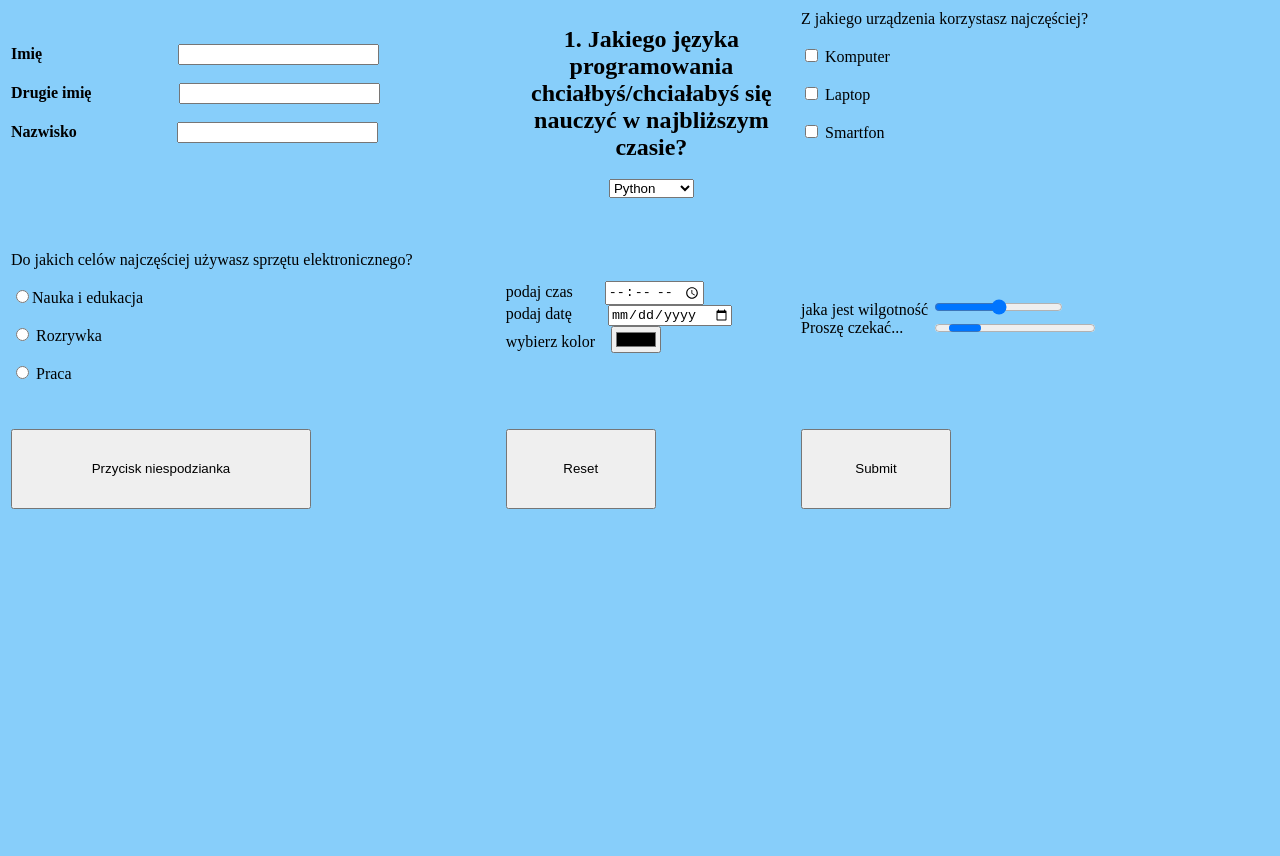
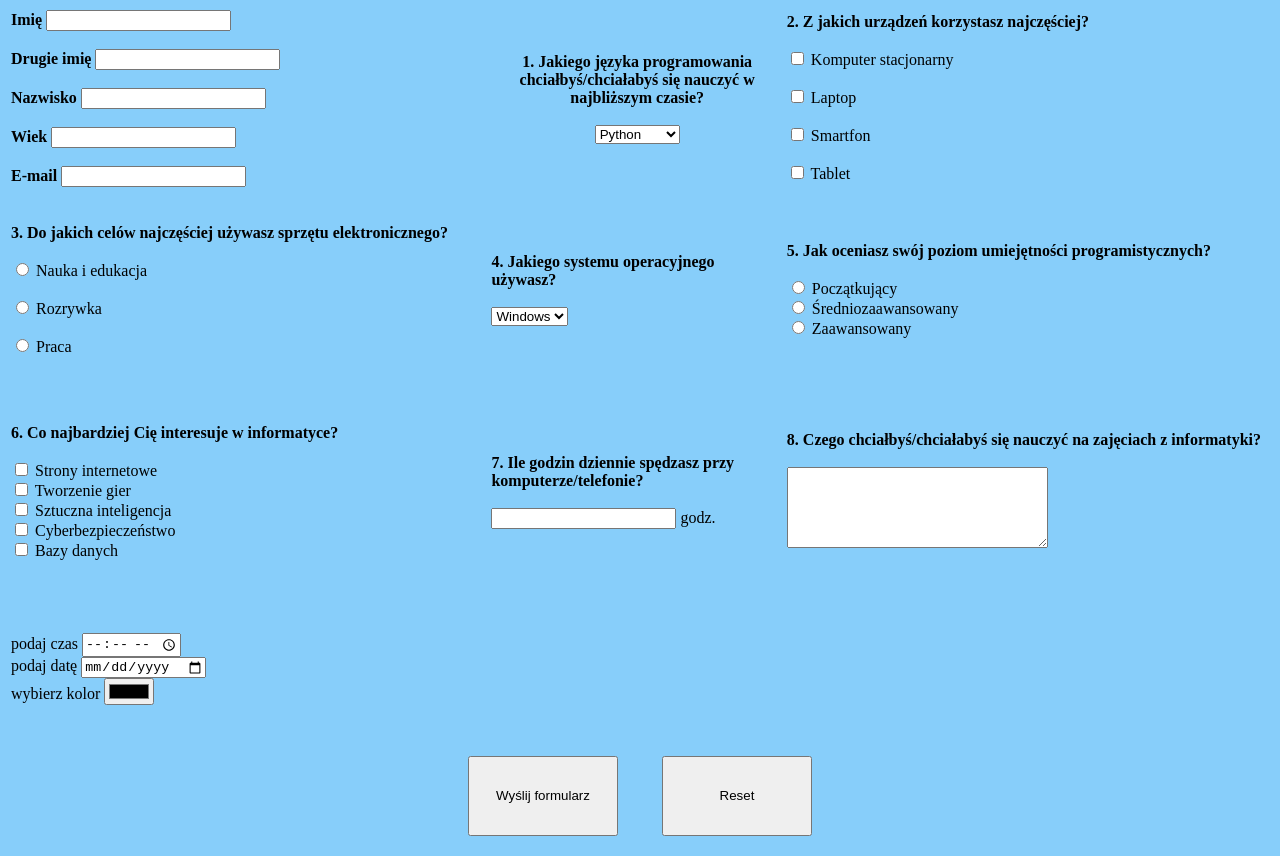
Before and after one commit to barbenk/strona, a plain HTML site: page Formularz_Benkowski_1p1.html in a window 1280 px wide. Shown: the part 73-929 px from the top of the page. Before the commit the page ends 800 px from the top, so only its background shows below. Drawn offline with Linux system fonts and the light colour scheme.

Commit message:
Update Formularz_Benkowski_1p1.html

```diff
--- a/Formularz_Benkowski_1p1.html
+++ b/Formularz_Benkowski_1p1.html
@@ -1,76 +1,104 @@
 <!DOCTYPE html>
 <html lang="pl-PL">
-<html>
 <head>
 <meta charset="utf-8">
-             <title> ZADANIE FORMULARZ      </title>
+<title>ZADANIE FORMULARZ</title>
 </head>
 <body bgcolor="#87CEFA">
-<center><h1> Ankieta informatycza</h1></center>
-<form enctype="text/plain" action="mailto:mkryniew@wp.pl" subject="formularz_dane" method="Post">
-  <TABLE>
- <TR height="100">
-                          <TD width="500">
-                               <b>Imię</b> &nbsp &nbsp &nbsp &nbsp &nbsp &nbsp &nbsp &nbsp &nbsp &nbsp
-&nbsp
-&nbsp &nbsp &nbsp &nbsp &nbsp &nbsp<input name="imie" size="22">
-                               <br><br>
-                               <b>Drugie imię</b>&nbsp &nbsp &nbsp &nbsp &nbsp &nbsp &nbsp
-&nbsp &nbsp &nbsp &nbsp <input name="drugie" size="22">
-                               <br><br>
-                             <b>Nazwisko </b> &nbsp &nbsp &nbsp &nbsp &nbsp &nbsp &nbsp &nbsp &nbsp
-&nbsp &nbsp &nbsp <input name="nazwisko" size="22">
-                               <br><br>
+<center><h1>Ankieta informatyczna</h1></center>
 
-<br>
-<TD width="300" >
-<center><font size="5" color="black"><b> 1. Jakiego języka programowania chciałbyś/chciałabyś się nauczyć w najbliższym czasie?</b></font></center><br>
-                            <center>  <select>
-                                 <option value="Python">Python</option>
-                                 <option value="JavaScript">JavaScript</option>
-                                 <option value="C++ / C#">C++ / C#</option>
-                                 <option value="Java">Java</option>
-                                 <option value="Inny">Inny</option>
-                              </select> </center>
-                           </TD>
-                          <TD width="500"> Z jakiego urządzenia korzystasz najczęściej?
- <br><br>
- <input type="checkbox" name="ciastko" value="k"> Komputer
- <br><br>
- <input type="checkbox" name="ciastko" value="m">  Laptop
- <br><br>
- <input type="checkbox" name="ciastko" value="inna"> Smartfon
- <br><br><br>
+<form enctype="text/plain" action="mailto:mkryniew@wp.pl?subject=formularz_dane" method="post">
+<table align="center">
 
- <br><br>
+<tr height="100">
+<td width="500">
+<b>Imię</b> <input name="imie"><br><br>
+<b>Drugie imię</b> <input name="drugie"><br><br>
+<b>Nazwisko</b> <input name="nazwisko"><br><br>
+<b>Wiek</b> <input name="wiek"><br><br>
+<b>E-mail</b> <input type="email" name="email">
+</td>
+<td width="300">
+<center>
+<b>1. Jakiego języka programowania chciałbyś/chciałabyś się nauczyć w najbliższym czasie?</b><br><br>
+<select name="jezyk">
+<option>Python</option>
+<option>JavaScript</option>
+<option>C++ / C#</option>
+<option>Java</option>
+<option>Inny</option>
+</select>
+</center>
+</td>
+<td width="500">
+<b>2. Z jakich urządzeń korzystasz najczęściej?</b><br><br>
+<input type="checkbox" name="urzadzenie" value="komputer"> Komputer stacjonarny<br><br>
+<input type="checkbox" name="urzadzenie" value="laptop"> Laptop<br><br>
+<input type="checkbox" name="urzadzenie" value="smartfon"> Smartfon<br><br>
+<input type="checkbox" name="urzadzenie" value="tablet"> Tablet
+</td>
+</tr>
 
-  </TD>
-        </TR>
- <TR height="200">
-                          <TD><nobr>Do jakich celów najczęściej używasz sprzętu elektronicznego?</nobr>
- <br><br>
- <input type="radio" name="pyt3" value="tak">Nauka i edukacja
- <br><br>
- <input type="radio" name="pyt3" value="nie"> Rozrywka
-<br><br>
- <input type="radio" name="pyt3" value="tak"> Praca
+<tr height="200">
+<td>
+<b>3. Do jakich celów najczęściej używasz sprzętu elektronicznego?</b><br><br>
+<input type="radio" name="cel" value="nauka"> Nauka i edukacja<br><br>
+<input type="radio" name="cel" value="rozrywka"> Rozrywka<br><br>
+<input type="radio" name="cel" value="praca"> Praca
+</td>
+<td>
+<b>4. Jakiego systemu operacyjnego używasz?</b><br><br>
+<select name="system">
+<option>Windows</option>
+<option>macOS</option>
+<option>Linux</option>
+<option>Android</option>
+<option>iOS</option>
+</select>
+</td>
+<td>
+<b>5. Jak oceniasz swój poziom umiejętności programistycznych?</b><br><br>
+<input type="radio" name="poziom" value="poczatkujacy"> Początkujący<br>
+<input type="radio" name="poziom" value="sredni"> Średniozaawansowany<br>
+<input type="radio" name="poziom" value="zaawansowany"> Zaawansowany
+</td>
+</tr>
 
-  </TD>
-                          <TD>podaj czas  &nbsp &nbsp &nbsp &nbsp<input type="time"><br>
-                              podaj datę  &nbsp &nbsp &nbsp&nbsp &nbsp<input type="date"> <br>
-                              wybierz kolor  &nbsp &nbsp<input type="color"> <br>   </TD>
-                          <TD>  jaka jest wilgotność   <input type="range"> <br>
-                                 Proszę czekać...&nbsp &nbsp &nbsp &nbsp <progress>Proszę
-czekać...</progress>            </TD>
-        </TR>
-  <TR height="100">
-           <TD><button onclick="alert('A kuku')" style="height:80px;width:300px">Przycisk
-niespodzianka</button></TD>
-           <TD><nobr><input type="reset" value="Reset" style="height:80px; width:150px">
-</TD>
-           <TD> <input type="submit" value"=Wyślij formularz" style="height:80px; width:150px"> </TD>
-        </TR>
-  </TABLE>
+<tr height="200">
+<td>
+<b>6. Co najbardziej Cię interesuje w informatyce?</b><br><br>
+<input type="checkbox" name="zainteresowania" value="www"> Strony internetowe<br>
+<input type="checkbox" name="zainteresowania" value="gry"> Tworzenie gier<br>
+<input type="checkbox" name="zainteresowania" value="ai"> Sztuczna inteligencja<br>
+<input type="checkbox" name="zainteresowania" value="cyber"> Cyberbezpieczeństwo<br>
+<input type="checkbox" name="zainteresowania" value="bazy"> Bazy danych
+</td>
+<td>
+<b>7. Ile godzin dziennie spędzasz przy komputerze/telefonie?</b><br><br>
+<input name="godziny">&nbsp;godz.
+</td>
+<td>
+<b>8. Czego chciałbyś/chciałabyś się nauczyć na zajęciach z informatyki?</b><br><br>
+<textarea name="opinia" rows="5" cols="30"></textarea>
+</td>
+</tr>
+
+<tr height="150">
+<td>
+podaj czas <input type="time" name="czas"><br>
+podaj datę <input type="date" name="data"><br>
+wybierz kolor <input type="color" name="kolor">
+</td>
+</tr>
+
+<tr height="100">
+<td colspan="3" align="center">
+<input type="submit" value="Wyślij formularz" style="height:80px; width:150px; margin-right:40px">
+<input type="reset" value="Reset" style="height:80px; width:150px">
+</td>
+</tr>
+
+</table>
 </form>
 </body>
 </html>
```
Lines whose indentation alone changed are shown as unchanged.
